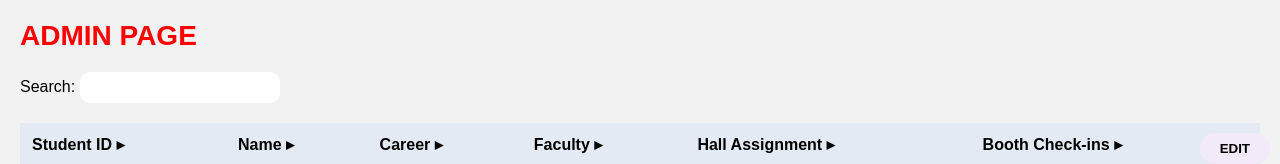
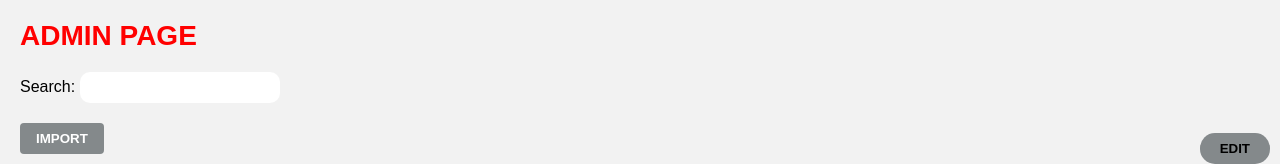
Before and after one commit to vocalfreak/WINpass-7-05, a Flask app: page / in a window 1280 px wide. Shown: the part 110-274 px from the top of the page. Run offline with Flask 3, Linux system fonts and the light colour scheme; lists and menus that the app fills with data are empty.

Commit message:
feature: added an import button.

```diff
--- a/static/style.css
+++ b/static/style.css
@@ -141,7 +141,7 @@
     position: absolute;
     top: 10px;
     right: 10px;
-    background-color: #f2e9f9;
+    background-color: hsl(195, 3%, 53%);
     color: black;
     border: none;
     border-radius: 15px;
@@ -149,3 +149,22 @@
     font-weight: bold;
     cursor: pointer;
   }
+
+  .edit-button:hover {
+     background-color: hsl(198, 53%, 78%);
+  }
+
+  .import-button {
+    padding: 8px 16px;
+    background-color: hsl(195, 3%, 53%);
+    color: white;
+    border: none;
+    border-radius: 4px;
+    cursor: pointer;
+    font-weight: bold;
+    margin-bottom: 10px;
+}
+
+.import-button:hover {
+    background-color: hsl(198, 53%, 78%);
+}
--- a/templates/admin_page.html
+++ b/templates/admin_page.html
@@ -32,6 +32,7 @@
       <!-- figure this out once you have the flask running, and needs alya's part. -->
 
       <div class="table-container">
+        <button class="import-button">IMPORT</button>
         <table>
           <thead>
             <tr>
```
